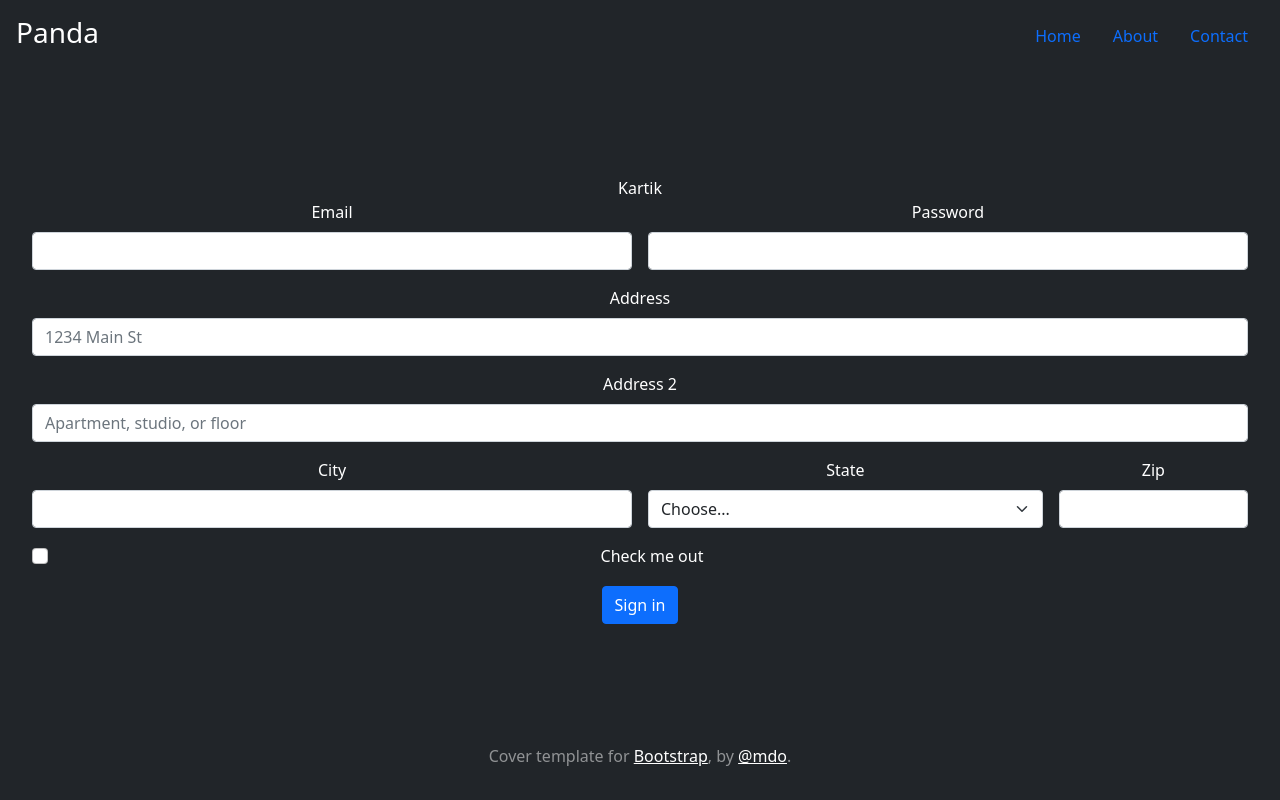
After one commit to kartikya27/Panda-mvc, a PHP site: page /contact in a window 1280 px wide. The commit adds this page. Run offline with PHP 8.4, Linux system fonts and the light colour scheme.

Commit message:
controller installed

```diff
--- /dev/null
+++ b/controllers/BaseController.php
@@ -0,0 +1,17 @@
+<?php
+
+namespace panda\controllers;
+use panda\core\Controllers;
+use panda\core\Application;
+
+class BaseController extends Controllers{
+
+    public function show(){
+        $name['name'] = "Kartik";
+        return $this->views("contact", $name);
+    }
+
+    public function store(){
+        echo "hlo done";
+    }
+}
--- /dev/null
+++ b/core/Controllers.php
@@ -0,0 +1,9 @@
+<?php
+namespace panda\core;
+
+class Controllers {
+
+    public function views($view, $params = []){
+        return Application::$app->router->renderView($view, $params);
+    }
+}
--- a/core/Router.php
+++ b/core/Router.php
@@ -14,10 +14,10 @@ class Router
     public Response $response;
     protected array $routes = [];
 
-    public function __construct(Request $request, Response $respones)
+    public function __construct(Request $request, Response $response)
     {
         $this->request = $request;
-        $this->Response = $respones;
+        $this->response = $response;
     }
 
     public function get($path, $callback)
@@ -38,24 +38,33 @@ class Router
         $callback = $this->routes[$method][$path] ?? false;
         if($callback === false)
         {
-            Application::$app->response->setStatusCode(404);
-            return "404 Error. Page Not Found";
+            $this->response->setStatusCode(404);
+            return $this->renderContent("404 Error. Page Not Found");
+            // return $this->renderContent("_404");
             exit;
         }
         if(is_string($callback))
         {
             return $this->renderView($callback);
         }
+        if(is_array($callback)){
+            $callback[0] = new $callback[0];
+        }
         return call_user_func($callback);
     }
 
-    public function renderView($view)
+    public function renderView($view, $params = [])
     {
         $layoutContent = $this->layoutContent();
-        $viewContent = $this->renderOnlyView($view);
+        $viewContent = $this->renderOnlyView($view, $params);
         return str_replace('{{page_content}}', $viewContent, $layoutContent);
-        // require_once Application::$FOLDER_PATH."/views/$view.theme.php";
+    }
 
+    // For render content on same url is page or view not found
+    public function renderContent($view)
+    {
+        $layoutContent = $this->layoutContent();
+        return str_replace('{{page_content}}', $view, $layoutContent);
     }
 
     protected function layoutContent()
@@ -65,8 +74,11 @@ class Router
         return ob_get_clean();
     }
 
-    protected function renderOnlyView($view)
+    protected function renderOnlyView($view, $params)
     {
+        foreach($params as $key => $value){
+            $$key = $value;
+        }
         ob_start();
         include_once Application::$FOLDER_PATH."/views/$view.theme.php";
         return ob_get_clean();
--- a/views/about.theme.php
+++ b/views/about.theme.php
@@ -1 +1,5 @@
-<h1>HEllo Avout</h1>
+<h1>Cover your page.</h1>
+    <p class="lead">Cover is a one-page template for building simple and beautiful home pages. Download, edit the text, and add your own fullscreen background photo to make it your own.</p>
+    <p class="lead">
+      <a href="#" class="btn btn-lg btn-secondary fw-bold border-white bg-white">Learn more</a>
+    </p>
--- /dev/null
+++ b/views/contact.theme.php
@@ -0,0 +1,45 @@
+<?= $name ?>
+<form class="row g-3">
+  <div class="col-md-6">
+    <label for="inputEmail4" class="form-label">Email</label>
+    <input type="email" class="form-control" id="inputEmail4">
+  </div>
+  <div class="col-md-6">
+    <label for="inputPassword4" class="form-label">Password</label>
+    <input type="password" class="form-control" id="inputPassword4">
+  </div>
+  <div class="col-12">
+    <label for="inputAddress" class="form-label">Address</label>
+    <input type="text" class="form-control" id="inputAddress" placeholder="1234 Main St">
+  </div>
+  <div class="col-12">
+    <label for="inputAddress2" class="form-label">Address 2</label>
+    <input type="text" class="form-control" id="inputAddress2" placeholder="Apartment, studio, or floor">
+  </div>
+  <div class="col-md-6">
+    <label for="inputCity" class="form-label">City</label>
+    <input type="text" class="form-control" id="inputCity">
+  </div>
+  <div class="col-md-4">
+    <label for="inputState" class="form-label">State</label>
+    <select id="inputState" class="form-select">
+      <option selected>Choose...</option>
+      <option>...</option>
+    </select>
+  </div>
+  <div class="col-md-2">
+    <label for="inputZip" class="form-label">Zip</label>
+    <input type="text" class="form-control" id="inputZip">
+  </div>
+  <div class="col-12">
+    <div class="form-check">
+      <input class="form-check-input" type="checkbox" id="gridCheck">
+      <label class="form-check-label" for="gridCheck">
+        Check me out
+      </label>
+    </div>
+  </div>
+  <div class="col-12">
+    <button type="submit" class="btn btn-primary">Sign in</button>
+  </div>
+</form>
--- a/views/layouts/main.theme.php
+++ b/views/layouts/main.theme.php
@@ -1,2 +1,73 @@
-<h2>hello user</h2>
-{{page_content}}
+<!doctype html>
+<html lang="en" class="h-100">
+  <head>
+    <meta charset="utf-8">
+    <meta name="viewport" content="width=device-width, initial-scale=1">
+    <meta name="description" content="">
+    <meta name="author" content="Mark Otto, Jacob Thornton, and Bootstrap contributors">
+    <meta name="generator" content="Hugo 0.84.0">
+    <title>Cover Template · Bootstrap v5.0</title>
+
+    <link rel="canonical" href="https://getbootstrap.com/docs/5.0/examples/cover/">
+
+    <link href="https://cdn.jsdelivr.net/npm/bootstrap@5.0.2/dist/css/bootstrap.min.css" rel="stylesheet" integrity="sha384-EVSTQN3/azprG1Anm3QDgpJLIm9Nao0Yz1ztcQTwFspd3yD65VohhpuuCOmLASjC" crossorigin="anonymous">
+<script src="https://cdn.jsdelivr.net/npm/bootstrap@5.0.2/dist/js/bootstrap.bundle.min.js" integrity="sha384-MrcW6ZMFYlzcLA8Nl+NtUVF0sA7MsXsP1UyJoMp4YLEuNSfAP+JcXn/tWtIaxVXM" crossorigin="anonymous"></script>
+
+    <!-- Favicons -->
+<link rel="apple-touch-icon" href="/docs/5.0/assets/img/favicons/apple-touch-icon.png" sizes="180x180">
+<link rel="icon" href="/docs/5.0/assets/img/favicons/favicon-32x32.png" sizes="32x32" type="image/png">
+<link rel="icon" href="/docs/5.0/assets/img/favicons/favicon-16x16.png" sizes="16x16" type="image/png">
+<link rel="manifest" href="/docs/5.0/assets/img/favicons/manifest.json">
+<link rel="mask-icon" href="/docs/5.0/assets/img/favicons/safari-pinned-tab.svg" color="#7952b3">
+<link rel="icon" href="/docs/5.0/assets/img/favicons/favicon.ico">
+<meta name="theme-color" content="#7952b3">
+
+
+    <style>
+      .bd-placeholder-img {
+        font-size: 1.125rem;
+        text-anchor: middle;
+        -webkit-user-select: none;
+        -moz-user-select: none;
+        user-select: none;
+      }
+
+      @media (min-width: 768px) {
+        .bd-placeholder-img-lg {
+          font-size: 3.5rem;
+        }
+      }
+    </style>
+
+
+    <!-- Custom styles for this template -->
+    <link href="cover.css" rel="stylesheet">
+  </head>
+  <body class="d-flex h-100 text-center text-white bg-dark">
+
+<div class="cover-container d-flex w-100 h-100 p-3 mx-auto flex-column">
+  <header class="mb-auto">
+    <div>
+      <h3 class="float-md-start mb-0">Panda</h3>
+      <nav class="nav nav-masthead justify-content-center float-md-end">
+        <a class="nav-link active" aria-current="page" href=/#">Home</a>
+        <a class="nav-link" href="/about">About</a>
+        <a class="nav-link" href="/contact">Contact</a>
+      </nav>
+    </div>
+  </header>
+
+  <main class="px-3">
+    {{page_content}}
+
+  </main>
+
+  <footer class="mt-auto text-white-50">
+    <p>Cover template for <a href="https://getbootstrap.com/" class="text-white">Bootstrap</a>, by <a href="https://twitter.com/mdo" class="text-white">@mdo</a>.</p>
+  </footer>
+</div>
+
+
+
+  </body>
+</html>
--- a/www/index.php
+++ b/www/index.php
@@ -3,6 +3,7 @@
 require_once __DIR__.'/../vendor/autoload.php';
 
 use panda\core\Application;
+use panda\controllers\BaseController;
 
 $app = new Application(dirname(__DIR__));
 
@@ -11,5 +12,7 @@ $app->router->get('/', function(){
 });
 
 $app->router->get('/about', 'about');
+$app->router->get('/contact', [BaseController::class,'show']);
+$app->router->post('/contact', [BaseController::class,'store']);
 
 $app->run();
```
Also changed, not shown: core/Request.php (line endings or trailing spaces), 1 other file.
